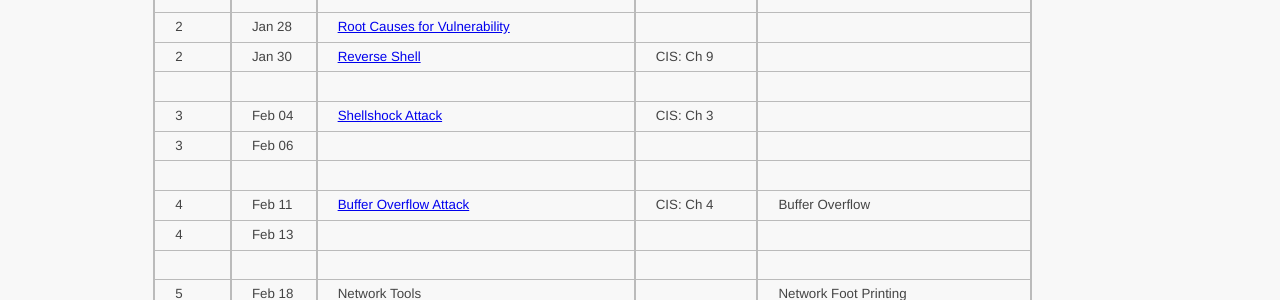
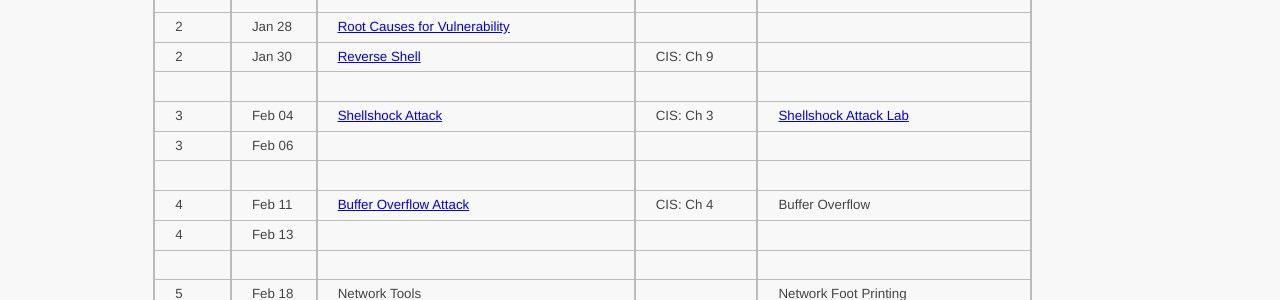
Before and after one commit to ycpcs/cs335-spring2020, a Jekyll site: the page built from schedule/index.md, in a window 1280 px wide. Shown: the part 222-522 px from the top of the page. Built offline with Jekyll 4.4.1, drawn with Linux system fonts in a browser that asks for light colours.

Commit message:
Add lab to schedule

```diff
--- a/schedule/index.md
+++ b/schedule/index.md
@@ -14,7 +14,7 @@ CIS: <a href="https://www.amazon.com/Computer-Internet-Security-Hands-Approach/d
 > 2 | Jan 28 | [Root Causes for Vulnerability](../slides/01_Reason_Vulnerability.pdf) | |
 > 2 | Jan 30 | [Reverse Shell](../slides/09_Reverse_Shell.pdf)| CIS: Ch 9 | |
 > | | | |
-> 3 | Feb 04 | [Shellshock Attack](../slides/03_Shellshock.pdf) | CIS: Ch 3 |
+> 3 | Feb 04 | [Shellshock Attack](../slides/03_Shellshock.pdf) | CIS: Ch 3 | [Shellshock Attack Lab](../labs/shellshock.html)
 > 3 | Feb 06 | | |
 > | | | |
 > 4 | Feb 11 | [Buffer Overflow Attack](../slides/04_Buffer_Overflow.pdf) | CIS: Ch 4 | Buffer Overflow
```
